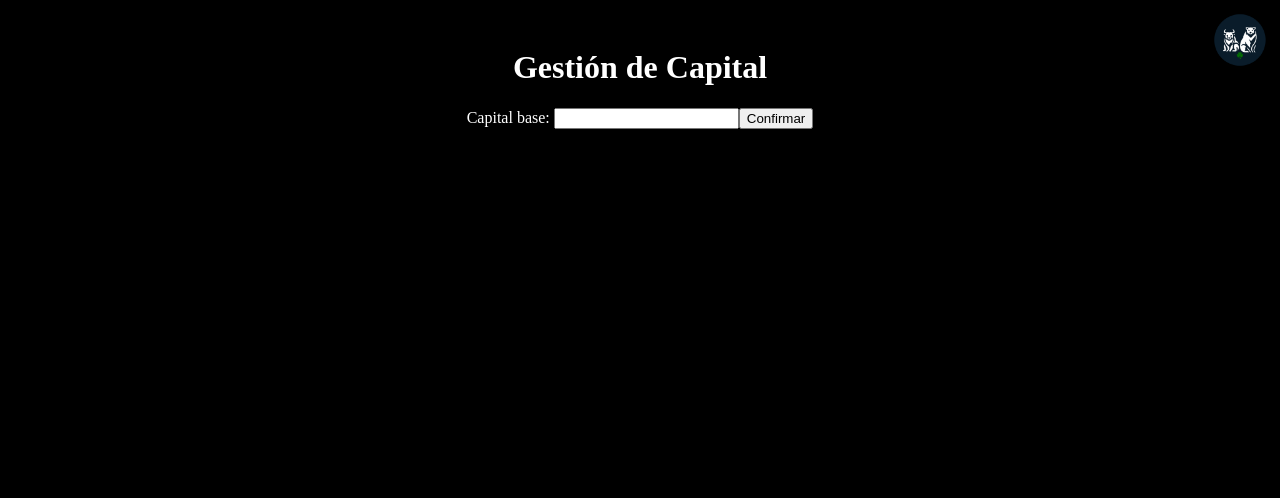
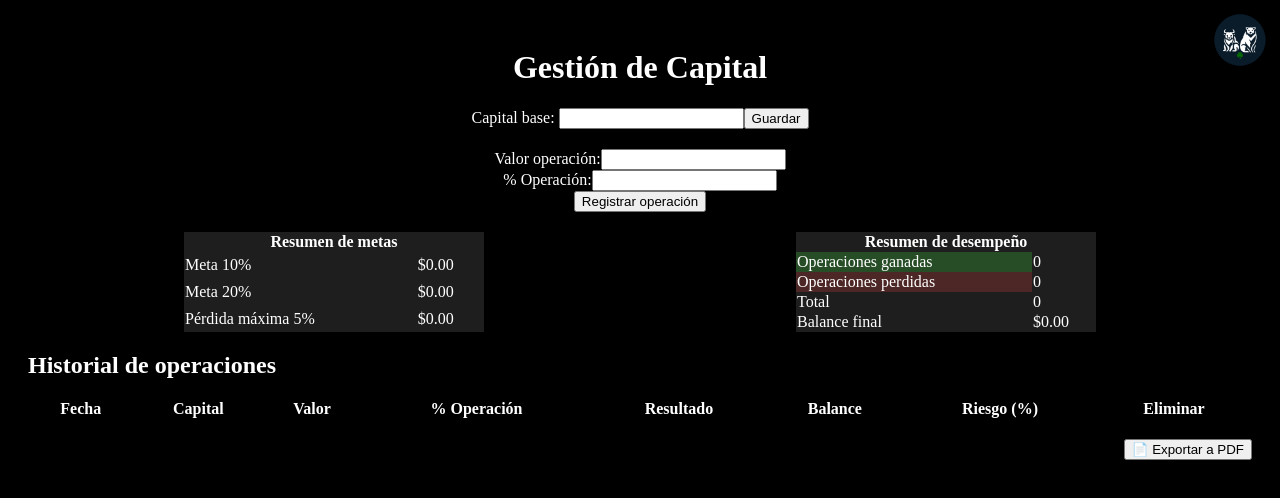
Before and after one commit to Brunito23/trading-app, a React (Vite) app: page / in a window 1280 px wide. Shown: the top 498 px of the page. Built offline with nearby package versions, Linux system fonts and the light colour scheme.

Commit message:
✅ Mejora funcional y visual final

```diff
--- a/src/App.jsx
+++ b/src/App.jsx
@@ -1,77 +1,67 @@
-// Asegurando una aplicación funcional con:
-// - ingreso libre de capital base (editable hasta que se confirme)
-// - posibilidad de registrar múltiples operaciones
-// - cálculo de desempeño y riesgo
-// - exportación a PDF
-// - eliminación de operaciones
-// - tabla visual compacta y legible
-// - logo en esquina superior derecha
-
 import React, { useState, useEffect } from 'react';
 import jsPDF from 'jspdf';
-import autoTable from 'jspdf-autotable';
+import 'jspdf-autotable';
 import logo from './assets/logo.png';
 
 function App() {
-  const [capitalBase, setCapitalBase] = useState(() => localStorage.getItem('capitalBase') || '');
-  const [valor, setValor] = useState('');
-  const [porcentaje, setPorcentaje] = useState('');
-  const [operaciones, setOperaciones] = useState(() => JSON.parse(localStorage.getItem('operaciones')) || []);
-  const [capitalInicial, setCapitalInicial] = useState(() => Number(capitalBase) || 0);
-  const [confirmado, setConfirmado] = useState(() => localStorage.getItem('confirmado') === 'true');
+  const [capitalBase, setCapitalBase] = useState(() => {
+    const guardado = localStorage.getItem("capitalBase");
+    return guardado ? parseFloat(guardado) : "";
+  });
+  const [capitalInput, setCapitalInput] = useState("");
+  const [valorOperacion, setValorOperacion] = useState("");
+  const [porcentajeOperacion, setPorcentajeOperacion] = useState("");
+  const [operaciones, setOperaciones] = useState(() => {
+    const guardadas = localStorage.getItem("operaciones");
+    return guardadas ? JSON.parse(guardadas) : [];
+  });
 
   useEffect(() => {
-    if (confirmado) {
-      localStorage.setItem('capitalBase', capitalBase);
+    if (capitalBase !== "") {
+      localStorage.setItem("capitalBase", capitalBase);
     }
-  }, [capitalBase, confirmado]);
-
-  useEffect(() => {
-    localStorage.setItem('operaciones', JSON.stringify(operaciones));
-  }, [operaciones]);
+  }, [capitalBase]);
 
   const registrarOperacion = () => {
-    if (!valor || !porcentaje || isNaN(valor) || isNaN(porcentaje)) return;
+    const valor = parseFloat(valorOperacion);
+    const porcentaje = parseFloat(porcentajeOperacion);
+    if (!valor || isNaN(porcentaje)) return;
 
-    const resultado = (parseFloat(valor) * parseFloat(porcentaje)) / 100;
-    const nuevoBalance = capitalInicial + resultado;
-    const riesgo = (((nuevoBalance - Number(capitalBase)) / Number(capitalBase)) * 100).toFixed(2);
+    const capitalInicial = operaciones.length === 0 ? capitalBase : operaciones[operaciones.length - 1].balance;
+    const resultado = parseFloat((valor * porcentaje / 100).toFixed(2));
+    const balance = parseFloat((capitalInicial + resultado).toFixed(2));
+    const riesgo = parseFloat((((balance - capitalBase) / capitalBase) * 100).toFixed(2));
 
     const nuevaOperacion = {
       fecha: new Date().toLocaleDateString(),
       capital: capitalInicial,
-      valor: parseFloat(valor),
-      porcentaje: parseFloat(porcentaje),
-      resultado: resultado,
-      balance: nuevoBalance,
-      riesgo: riesgo
+      valor,
+      porcentaje,
+      resultado,
+      balance,
+      riesgo
     };
 
-    setOperaciones([...operaciones, nuevaOperacion]);
-    setCapitalInicial(nuevoBalance);
-    setValor('');
-    setPorcentaje('');
+    const nuevasOperaciones = [...operaciones, nuevaOperacion];
+    setOperaciones(nuevasOperaciones);
+    localStorage.setItem("operaciones", JSON.stringify(nuevasOperaciones));
+    setValorOperacion("");
+    setPorcentajeOperacion("");
   };
 
-  const borrarOperacion = (index) => {
-    const nuevas = operaciones.filter((_, i) => i !== index);
-    let capitalTemp = Number(capitalBase);
-    const actualizadas = nuevas.map(op => {
-      const res = (op.valor * op.porcentaje) / 100;
-      const nuevoBalance = capitalTemp + res;
-      const riesgo = (((nuevoBalance - Number(capitalBase)) / Number(capitalBase)) * 100).toFixed(2);
-      const nueva = { ...op, capital: capitalTemp, balance: nuevoBalance, riesgo };
-      capitalTemp = nuevoBalance;
-      return nueva;
-    });
-    setOperaciones(actualizadas);
-    setCapitalInicial(actualizadas.at(-1)?.balance || Number(capitalBase));
+  const borrarCapitalBase = () => {
+    localStorage.removeItem("capitalBase");
+    setCapitalBase("");
+    setCapitalInput("");
+    setOperaciones([]);
+    localStorage.removeItem("operaciones");
   };
 
   const exportarPDF = () => {
     const doc = new jsPDF();
-    autoTable(doc, {
-      head: [['Fecha', 'Capital', 'Valor', '% Operación', 'Resultado', 'Balance', 'Riesgo (%)']],
+    doc.text("Historial de operaciones", 14, 10);
+    doc.autoTable({
+      head: [["Fecha", "Capital", "Valor", "% Operación", "Resultado", "Balance", "Riesgo (%)"]],
       body: operaciones.map(op => [
         op.fecha,
         `$${op.capital.toFixed(2)}`,
@@ -79,115 +69,139 @@ function App() {
         `${op.porcentaje.toFixed(2)}%`,
         `$${op.resultado.toFixed(2)}`,
         `$${op.balance.toFixed(2)}`,
-        `${op.riesgo}%`
+        `${op.riesgo.toFixed(2)}%`
       ])
     });
-    doc.save('historial_operaciones.pdf');
+    doc.save("historial_operaciones.pdf");
   };
 
-  const ganadas = operaciones.filter(op => op.resultado > 0).length;
-  const perdidas = operaciones.filter(op => op.resultado < 0).length;
-  const balanceFinal = operaciones.at(-1)?.balance || 0;
+  const eliminarOperacion = (index) => {
+    const nuevasOperaciones = [...operaciones];
+    nuevasOperaciones.splice(index, 1);
+
+    for (let i = index; i < nuevasOperaciones.length; i++) {
+      const prevBalance = i === 0 ? capitalBase : nuevasOperaciones[i - 1].balance;
+      const valor = nuevasOperaciones[i].valor;
+      const porcentaje = nuevasOperaciones[i].porcentaje;
+
+      const resultado = parseFloat((valor * porcentaje / 100).toFixed(2));
+      const balance = parseFloat((prevBalance + resultado).toFixed(2));
+      const riesgo = parseFloat((((balance - capitalBase) / capitalBase) * 100).toFixed(2));
+
+      nuevasOperaciones[i] = {
+        ...nuevasOperaciones[i],
+        capital: prevBalance,
+        resultado,
+        balance,
+        riesgo
+      };
+    }
+
+    setOperaciones(nuevasOperaciones);
+    localStorage.setItem("operaciones", JSON.stringify(nuevasOperaciones));
+  };
+
+  const operacionesGanadas = operaciones.filter(op => op.resultado > 0).length;
+  const operacionesPerdidas = operaciones.filter(op => op.resultado < 0).length;
+  const balanceTotal = operaciones.length > 0 ? operaciones[operaciones.length - 1].balance : 0;
 
   return (
-    <div style={{ backgroundColor: '#000', color: '#fff', minHeight: '100vh', padding: '20px', fontSize: '16px' }}>
-      <img src={logo} alt="Logo" style={{ position: 'absolute', top: 10, right: 10, width: 60 }} />
+    <div style={{ backgroundColor: 'black', color: 'white', minHeight: '100vh', padding: '20px' }}>
+      <img
+        src={logo}
+        alt="Logo"
+        style={{ position: 'absolute', top: '10px', right: '10px', width: '60px', height: 'auto', zIndex: 10 }}
+      />
       <h1 style={{ textAlign: 'center' }}>Gestión de Capital</h1>
 
-      {!confirmado ? (
+      {capitalBase === "" ? (
         <div style={{ textAlign: 'center' }}>
           <label>Capital base: </label>
-          <input value={capitalBase} onChange={e => setCapitalBase(e.target.value)} type="number" />
-          <button onClick={() => {
-            setConfirmado(true);
-            localStorage.setItem('confirmado', 'true');
-            setCapitalInicial(Number(capitalBase));
-          }}>Confirmar</button>
+          <input
+            type="number"
+            value={capitalInput}
+            onChange={e => setCapitalInput(e.target.value)}
+          />
+          <button onClick={() => setCapitalBase(parseFloat(capitalInput))}>Guardar</button>
         </div>
       ) : (
-        <div style={{ backgroundColor: '#007bff', padding: '10px', fontWeight: 'bold', color: '#fff' }}>
-          Capital base: ${parseFloat(capitalBase).toFixed(2)}
-          <button onClick={() => {
-            localStorage.clear();
-            setCapitalBase('');
-            setOperaciones([]);
-            setConfirmado(false);
-          }} style={{ marginLeft: '10px', backgroundColor: '#f00', color: '#fff' }}>
+        <div style={{ backgroundColor: '#007bff', padding: '10px', color: 'white', fontWeight: 'bold' }}>
+          Capital base: ${capitalBase.toFixed(2)}
+          <button style={{ marginLeft: '10px', backgroundColor: 'red', color: 'white' }} onClick={borrarCapitalBase}>
             ❌ Borrar capital base
           </button>
         </div>
       )}
 
-      {confirmado && (
-        <>
-          <div style={{ marginTop: '20px', textAlign: 'center' }}>
+      <div style={{ margin: '20px 0', textAlign: 'center' }}>
         <div>
-              <label>Valor operación: </label>
-              <input value={valor} onChange={e => setValor(e.target.value)} type="number" />
+          Valor operación:
+          <input
+            type="number"
+            value={valorOperacion}
+            onChange={e => setValorOperacion(e.target.value)}
+          />
         </div>
         <div>
-              <label>% Operación: </label>
-              <input value={porcentaje} onChange={e => setPorcentaje(e.target.value)} type="number" />
+          % Operación:
+          <input
+            type="number"
+            value={porcentajeOperacion}
+            onChange={e => setPorcentajeOperacion(e.target.value)}
+          />
         </div>
         <button onClick={registrarOperacion}>Registrar operación</button>
       </div>
 
-          <div style={{ display: 'flex', marginTop: '20px', justifyContent: 'space-around', fontSize: '15px' }}>
-            <table style={{ background: '#111', color: '#fff', width: '45%' }}>
-              <thead><tr><th colSpan="2">Resumen de metas</th></tr></thead>
+      <div style={{ display: 'flex', justifyContent: 'space-around', flexWrap: 'wrap' }}>
+        <table style={{ borderCollapse: 'collapse', width: '300px', backgroundColor: '#1e1e1e' }}>
+          <thead><tr><th colSpan={2}>Resumen de metas</th></tr></thead>
           <tbody>
-                <tr><td>Meta 10%</td><td>${(capitalBase * 1.1).toFixed(2)}</td></tr>
-                <tr><td>Meta 20%</td><td>${(capitalBase * 1.2).toFixed(2)}</td></tr>
+            <tr><td>Meta 10%</td><td>${(capitalBase * 1.10).toFixed(2)}</td></tr>
+            <tr><td>Meta 20%</td><td>${(capitalBase * 1.20).toFixed(2)}</td></tr>
             <tr><td>Pérdida máxima 5%</td><td>${(capitalBase * 0.95).toFixed(2)}</td></tr>
           </tbody>
         </table>
 
-            <table style={{ background: '#111', color: '#fff', width: '45%' }}>
-              <thead><tr><th colSpan="2">Resumen de desempeño</th></tr></thead>
+        <table style={{ borderCollapse: 'collapse', width: '300px', backgroundColor: '#1e1e1e' }}>
+          <thead><tr><th colSpan={2}>Resumen de desempeño</th></tr></thead>
           <tbody>
-                <tr><td style={{ background: '#2e7031' }}>Operaciones ganadas</td><td>{ganadas}</td></tr>
-                <tr><td style={{ background: '#702e2e' }}>Operaciones perdidas</td><td>{perdidas}</td></tr>
+            <tr><td style={{ backgroundColor: '#264d26' }}>Operaciones ganadas</td><td>{operacionesGanadas}</td></tr>
+            <tr><td style={{ backgroundColor: '#4d2626' }}>Operaciones perdidas</td><td>{operacionesPerdidas}</td></tr>
             <tr><td>Total</td><td>{operaciones.length}</td></tr>
-                <tr><td>Balance final</td><td>${balanceFinal.toFixed(2)}</td></tr>
+            <tr><td>Balance final</td><td>${balanceTotal.toFixed(2)}</td></tr>
           </tbody>
         </table>
       </div>
 
-          <h2 style={{ marginTop: '30px' }}>Historial de operaciones</h2>
-          <table style={{ width: '100%', fontSize: '14px' }}>
-            <thead style={{ backgroundColor: '#333' }}>
+      <h2>Historial de operaciones</h2>
+      <table style={{ width: '100%', borderCollapse: 'collapse', marginTop: '10px' }}>
+        <thead>
           <tr>
-                <th>Fecha</th>
-                <th>Capital</th>
-                <th>Valor</th>
-                <th>% Operación</th>
-                <th>Resultado</th>
-                <th>Balance</th>
-                <th>Riesgo (%)</th>
-                <th>Eliminar</th>
+            <th>Fecha</th><th>Capital</th><th>Valor</th><th>% Operación</th><th>Resultado</th><th>Balance</th><th>Riesgo (%)</th><th>Eliminar</th>
           </tr>
         </thead>
         <tbody>
           {operaciones.map((op, index) => (
-                <tr key={index} style={{ backgroundColor: op.resultado >= 0 ? '#1e4023' : '#40231e' }}>
+            <tr key={index} style={{ backgroundColor: op.resultado >= 0 ? '#264d26' : '#4d2626' }}>
               <td>{op.fecha}</td>
               <td>${op.capital.toFixed(2)}</td>
               <td>${op.valor.toFixed(2)}</td>
               <td>{op.porcentaje.toFixed(2)}%</td>
               <td>${op.resultado.toFixed(2)}</td>
               <td>${op.balance.toFixed(2)}</td>
-                  <td>{op.riesgo}%</td>
-                  <td><button onClick={() => borrarOperacion(index)}>❌</button></td>
+              <td>{op.riesgo.toFixed(2)}%</td>
+              <td>
+                <button onClick={() => eliminarOperacion(index)} style={{ backgroundColor: 'white' }}>❌</button>
+              </td>
             </tr>
           ))}
         </tbody>
       </table>
 
-          <div style={{ textAlign: 'right', marginTop: '10px' }}>
-            <button onClick={exportarPDF}>📤 Exportar a PDF</button>
+      <div style={{ marginTop: '20px', textAlign: 'right' }}>
+        <button onClick={exportarPDF}>📄 Exportar a PDF</button>
       </div>
-        </>
-      )}
     </div>
   );
 }
```
Lines whose indentation alone changed are shown as unchanged.
